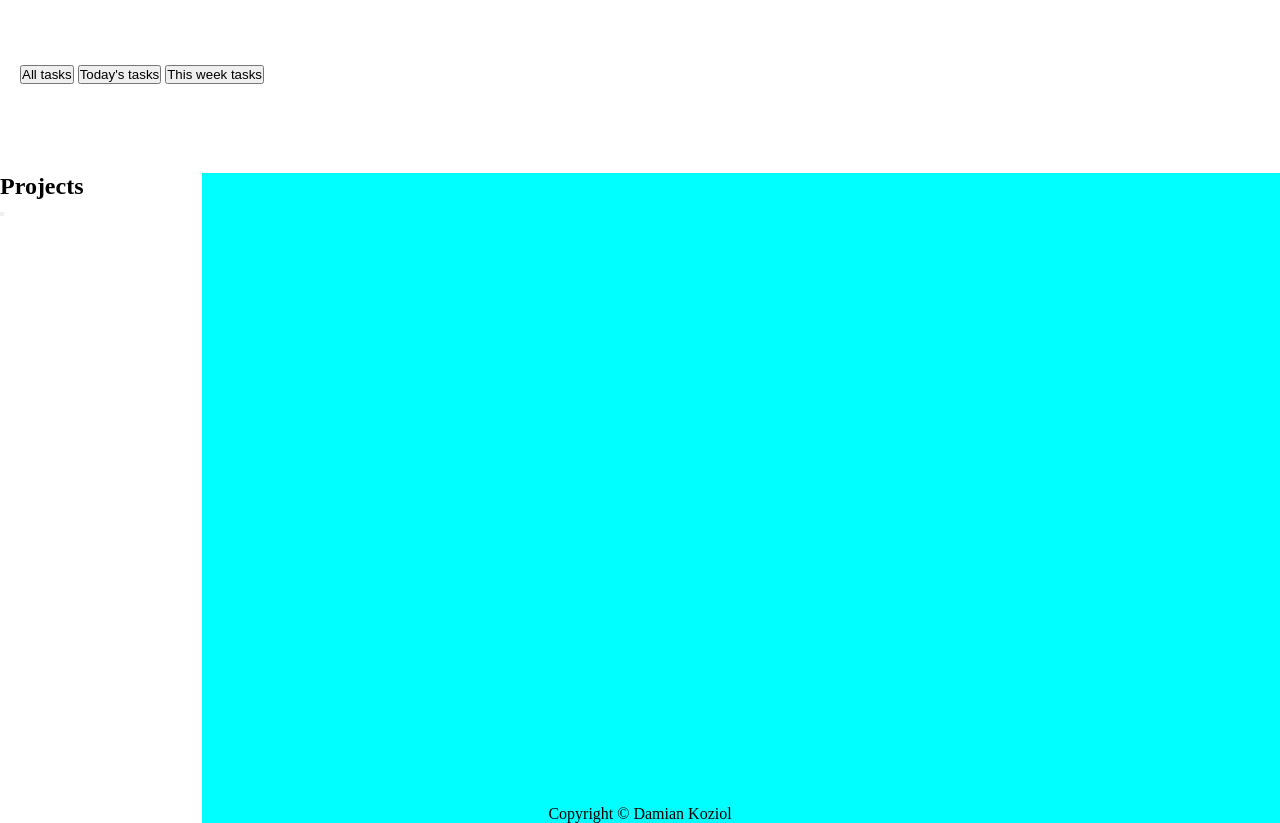
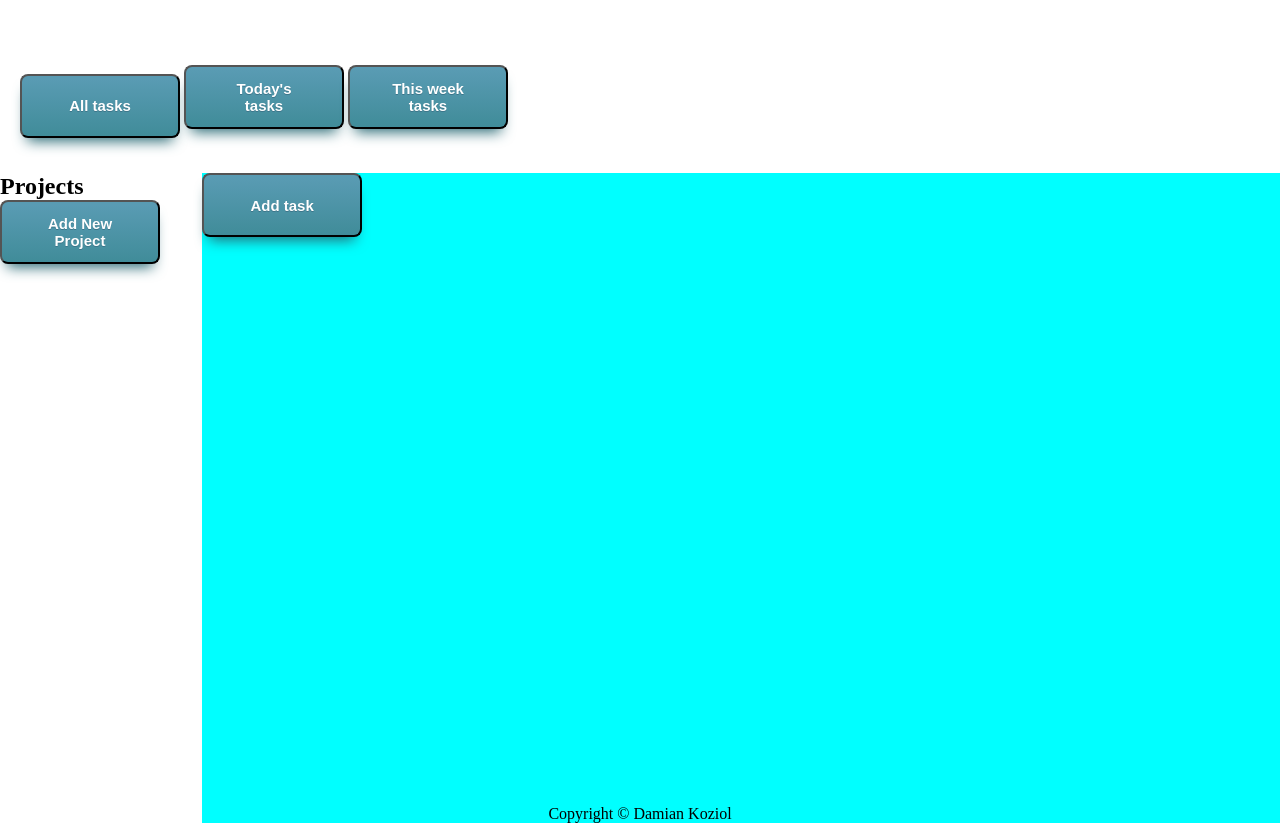
Before and after one commit to d-koziol/Todo-List-Project, a website built with webpack: page dist/index.html in a window 1280 px wide. Shown: the part 88-911 px from the top of the page. Built offline with nearby package versions, Linux system fonts and the light colour scheme.

Commit message:
Buttons styles added.

```diff
--- a/dist/index.html
+++ b/dist/index.html
@@ -9,7 +9,7 @@
       crossorigin="anonymous"
     ></script>
     <link rel="stylesheet" href="styles.css" />
-    <title>Document</title>
+    <title>To-Do List</title>
   </head>
   <body>
     <header class="header">
@@ -25,9 +25,11 @@
     <main>
       <div class="user-projects">
         <h2>Projects</h2>
-        <button class="add-project-btn"></button>
+        <button class="add-project-btn">Add New Project</button>
       </div>
-      <div class="projects-view"></div>
+      <div class="projects-view">
+        <button id="addNewTask">Add task</button>
+      </div>
     </main>
     <script src="main.js"></script>
   </body>
--- a/dist/styles.css
+++ b/dist/styles.css
@@ -21,6 +21,33 @@ header {
 main {
   min-height: calc(100vh - 100px - 50px);
   display: flex;
+}
+
+button {
+  width: 10rem;
+  height: 4rem;
+  box-shadow: 0px 10px 14px -7px #276873;
+  background: linear-gradient(to bottom, #599bb3 5%, #408c99 100%);
+  background-color: #599bb3;
+  border-radius: 8px;
+  display: inline-block;
+  cursor: pointer;
+  color: #ffffff;
+  font-family: Arial;
+  font-size: 15px;
+  font-weight: bold;
+  padding: 13px 32px;
+  text-decoration: none;
+  text-shadow: 0px 1px 0px #3d768a;
+}
+
+button:hover {
+  background: linear-gradient(to bottom, #408c99 5%, #599bb3 100%);
+  background-color: #408c99;
+}
+button:active {
+  position: relative;
+  top: 1px;
 }
 
 nav {
```
